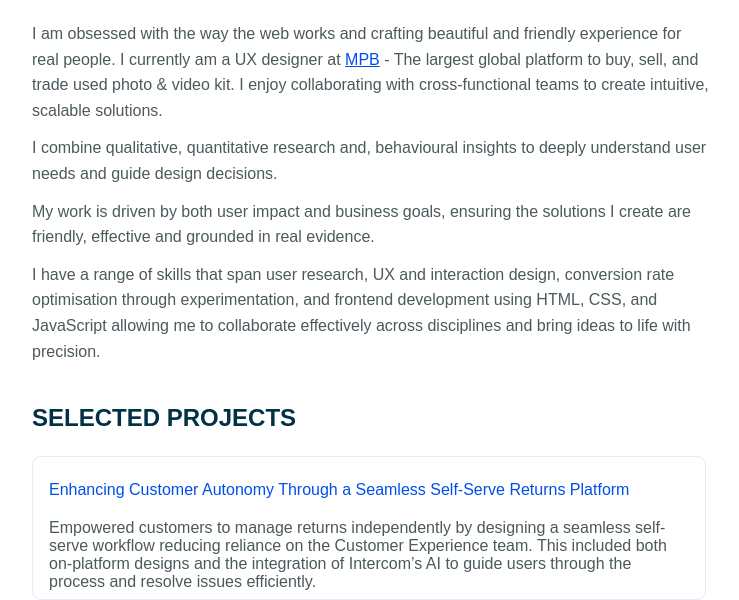
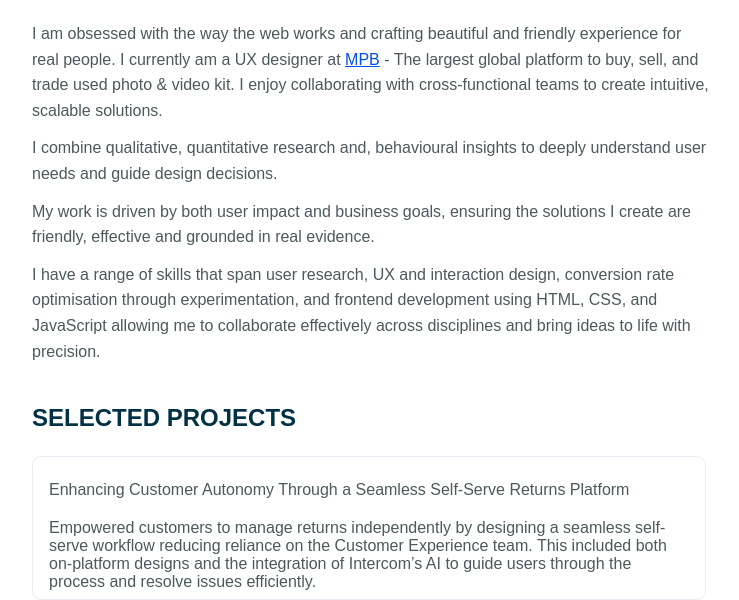
Before and after one commit to The-Olakunle1/Ola-s-Portfolio, a website: page index.html in a window 1280 px wide. Shown: the part 201-801 px from the top of the page, without its empty margins (308-1047 px from the left). Drawn offline with Linux system fonts and the light colour scheme; a web font is replaced by a local one.

Commit message:
Update project card styling and layout improvements

```diff
--- a/style.css
+++ b/style.css
@@ -139,7 +139,7 @@ p{
 .ind-proj-title{
   font-family: var(--font-primary);
   font-weight: 500;
-  color: var(--color-link);
+  color: var(--color-body);
   font-size: 16px;
   margin-top: 16px;
   margin-bottom: 8px;
```
